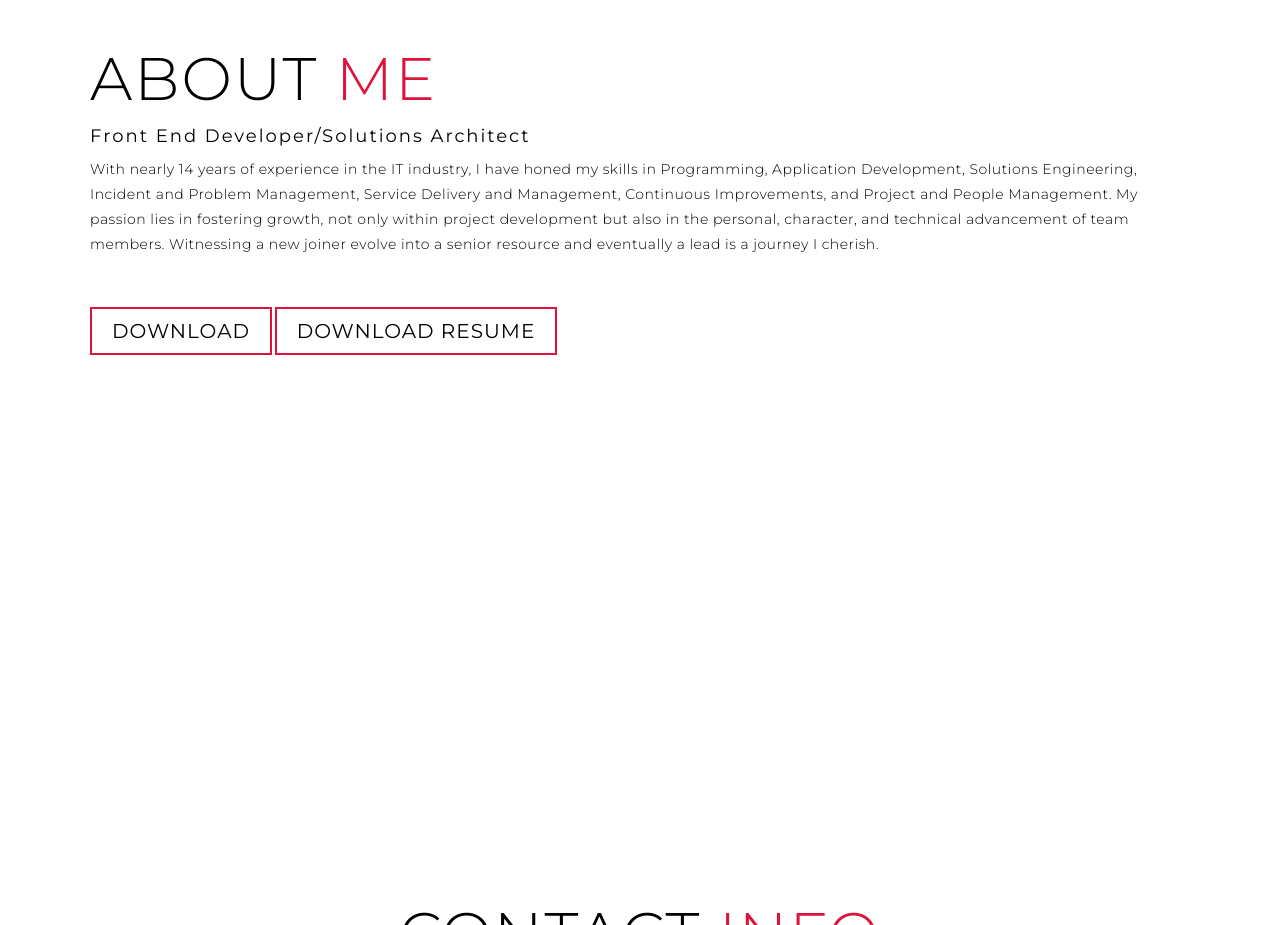
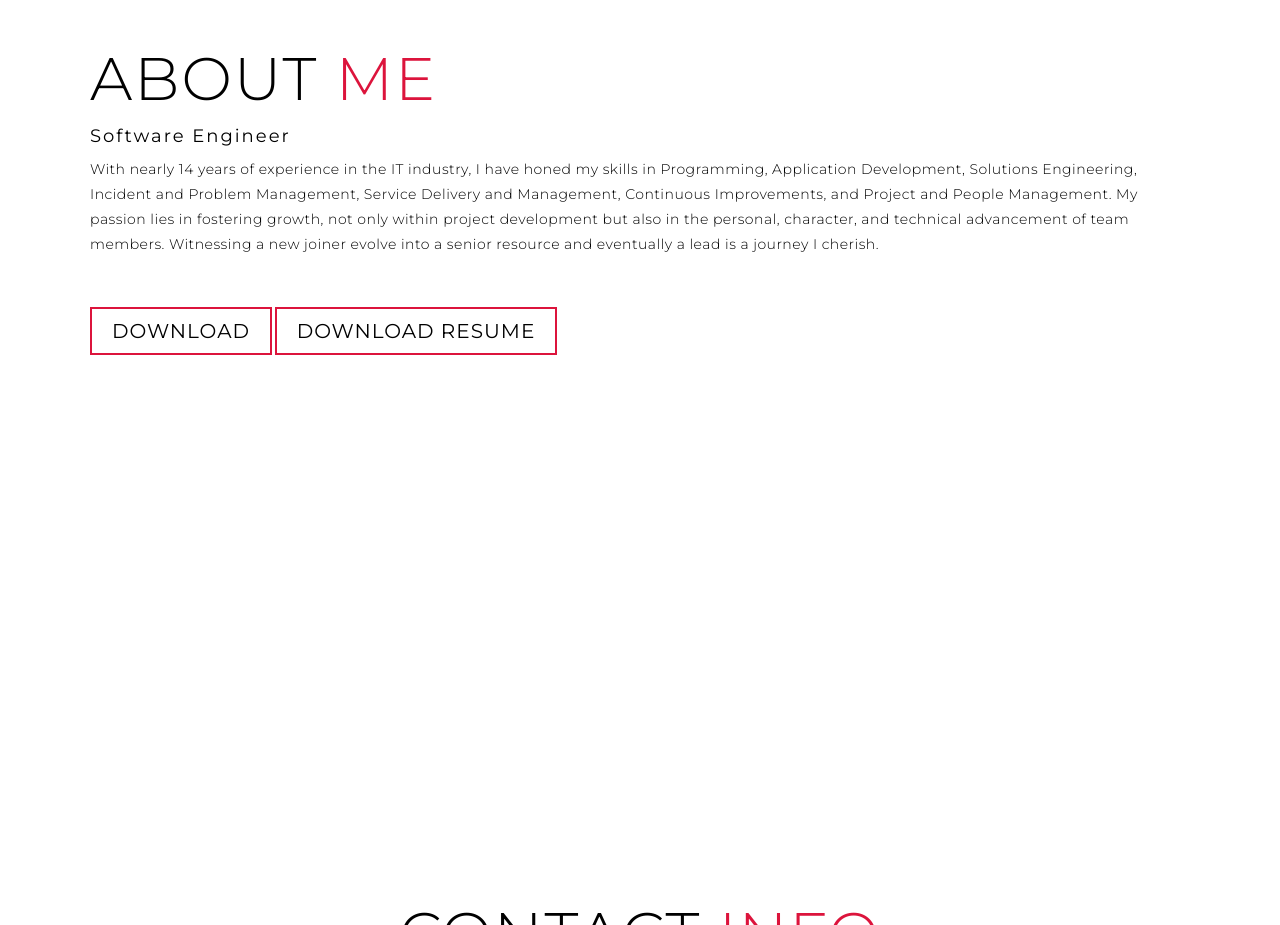
Before and after one commit to vinci101/ac_portfolio, a website: page index.html in a window 1280 px wide. Shown: the part 3320-4245 px from the top of the page. Drawn offline with Linux system fonts and the light colour scheme.

Commit message:
aboutme details

```diff
--- a/index.html
+++ b/index.html
@@ -175,7 +175,7 @@
         </div> -->
         <div class="col-right">
           <h1 class="section-title">About <span>me</span></h1>
-          <h2>Front End Developer/Solutions Architect</h2>
+          <h2>Software Engineer</h2>
           <p>
             With nearly 14 years of experience in the IT industry, I have honed
             my skills in Programming, Application Development, Solutions
```
